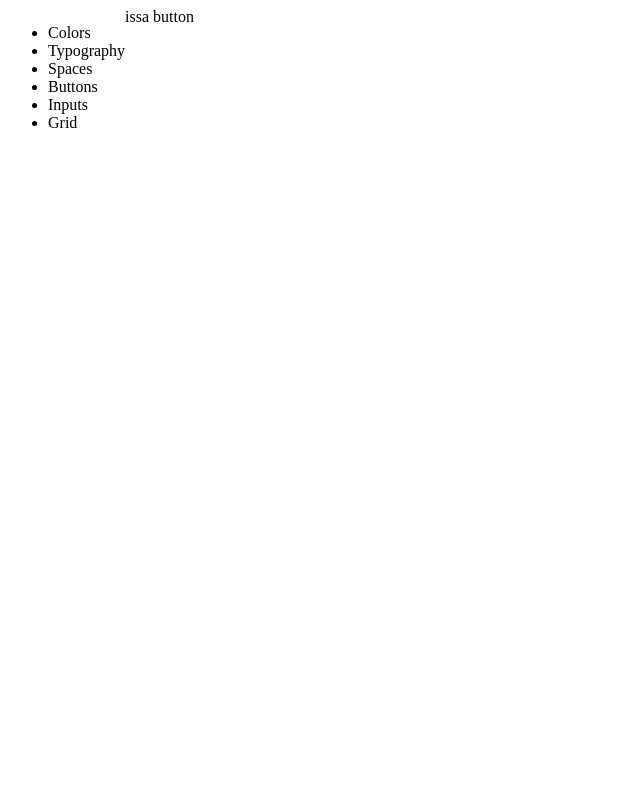
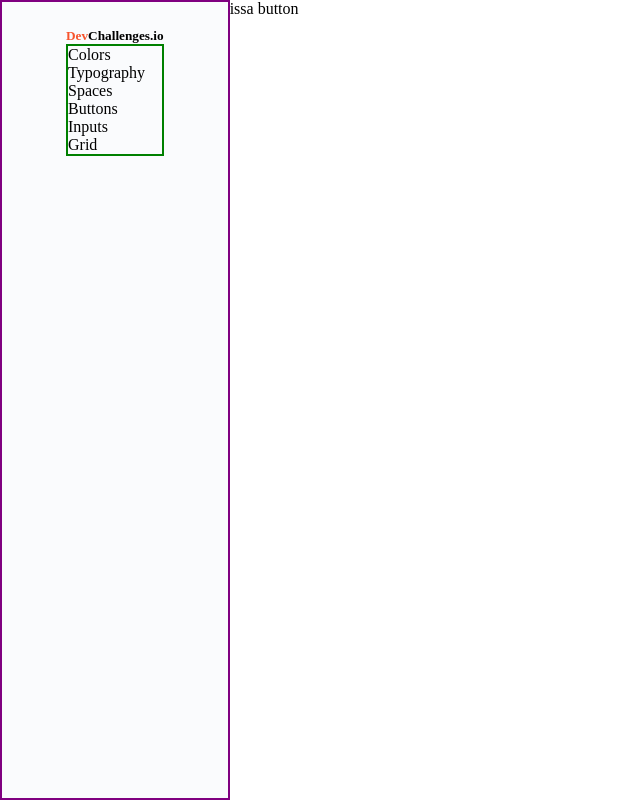
Before and after one commit to sidramwaseem/Button-Component, a React (Create React App) app: page / in a window 1280 px wide. Shown: the whole page, without its empty margins (0-640 px from the left). Built offline with nearby package versions, Linux system fonts and the light colour scheme.

Commit message:
update nav.jsx

```diff
--- a/src/components/Nav/Nav.jsx
+++ b/src/components/Nav/Nav.jsx
@@ -1,8 +1,11 @@
-import React from 'react'
+import React from "react";
+import './Nav.css';
 
 function Nav() {
   return (
-    <ul>
+    <nav className="nav">
+    <h5><span className="red">Dev</span>Challenges.io</h5>
+      <ul className="nav--list">
         <li>Colors</li>
         <li>Typography</li>
         <li>Spaces</li>
@@ -10,7 +13,8 @@ function Nav() {
         <li>Inputs</li>
         <li>Grid</li>
       </ul>
-  )
+    </nav>
+  );
 }
 
-export default Nav
+export default Nav;
```
Lines whose indentation alone changed are shown as unchanged.
